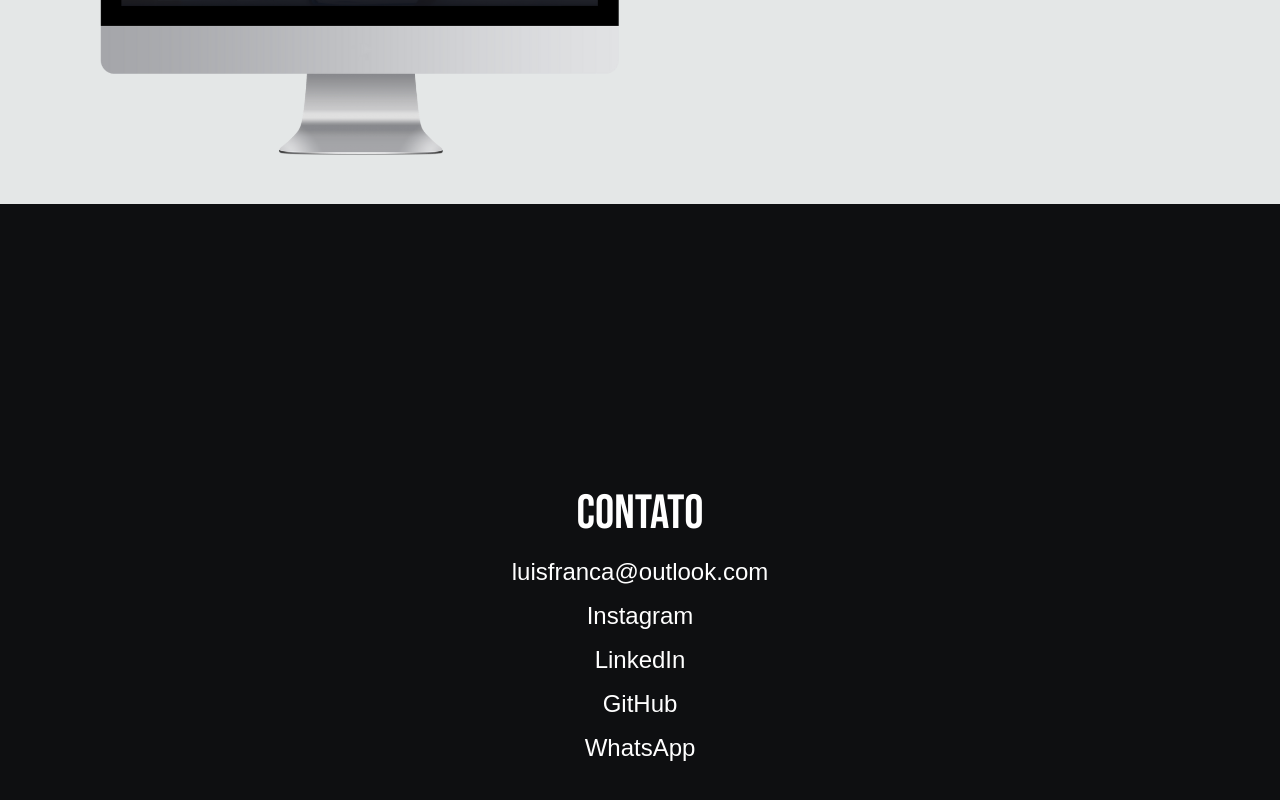
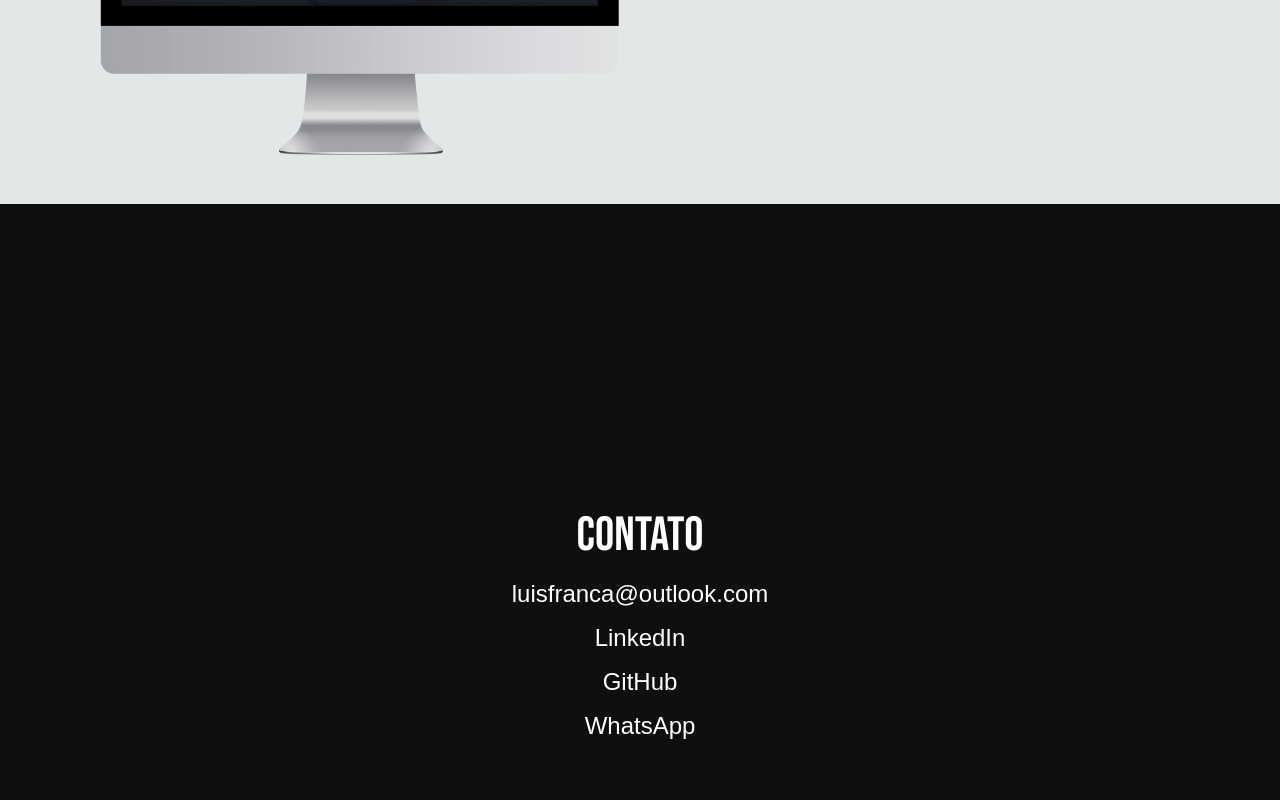
Before and after one commit to luisf-franca/luisf-franca, a React (Vite) app: page / in a window 1280 px wide. Shown: the part 3156-3956 px from the top of the page. Built offline with nearby package versions, Linux system fonts and the light colour scheme; a web font is replaced by a local one.

Commit message:
ajustes footer

```diff
--- a/src/components/Footer/Footer.jsx
+++ b/src/components/Footer/Footer.jsx
@@ -16,13 +16,6 @@ const Footer = () => {
           rel="noopener noreferrer"
         >
           luisfranca@outlook.com
-        </a>
-        <a
-          href="https://instagram.com/luisf.franca"
-          target="_blank"
-          rel="noopener noreferrer"
-        >
-          Instagram
         </a>
         <a
           href="https://www.linkedin.com/in/luisfilipefranca/"
```
